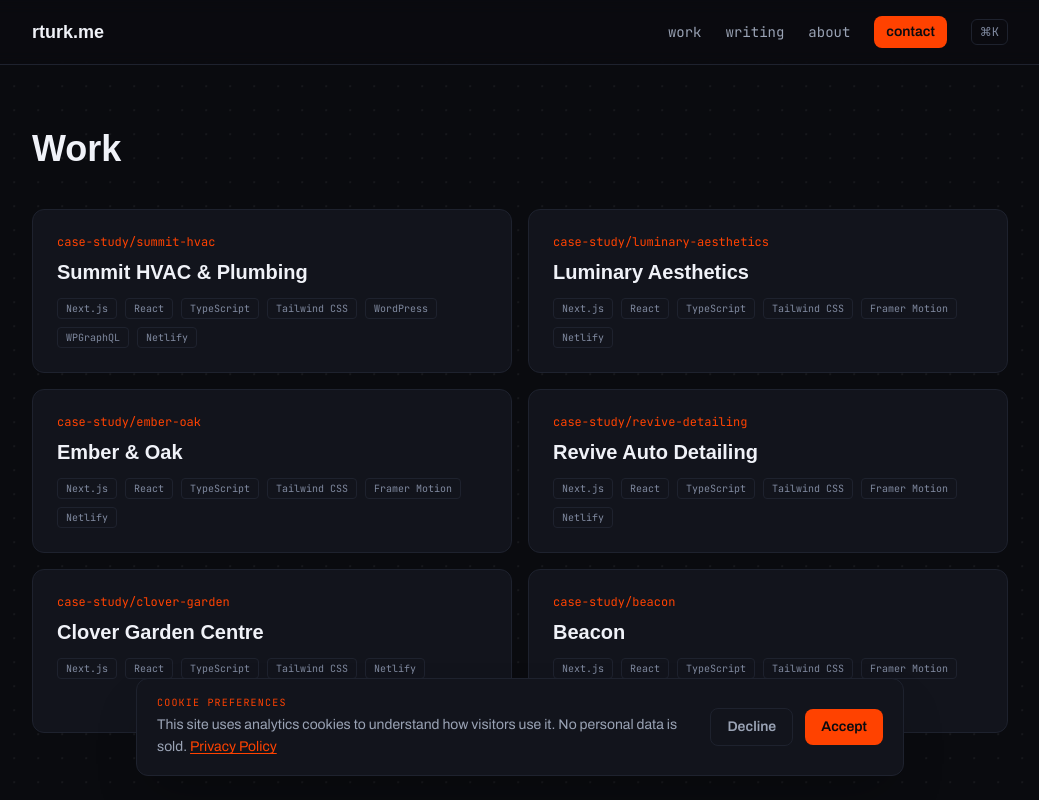
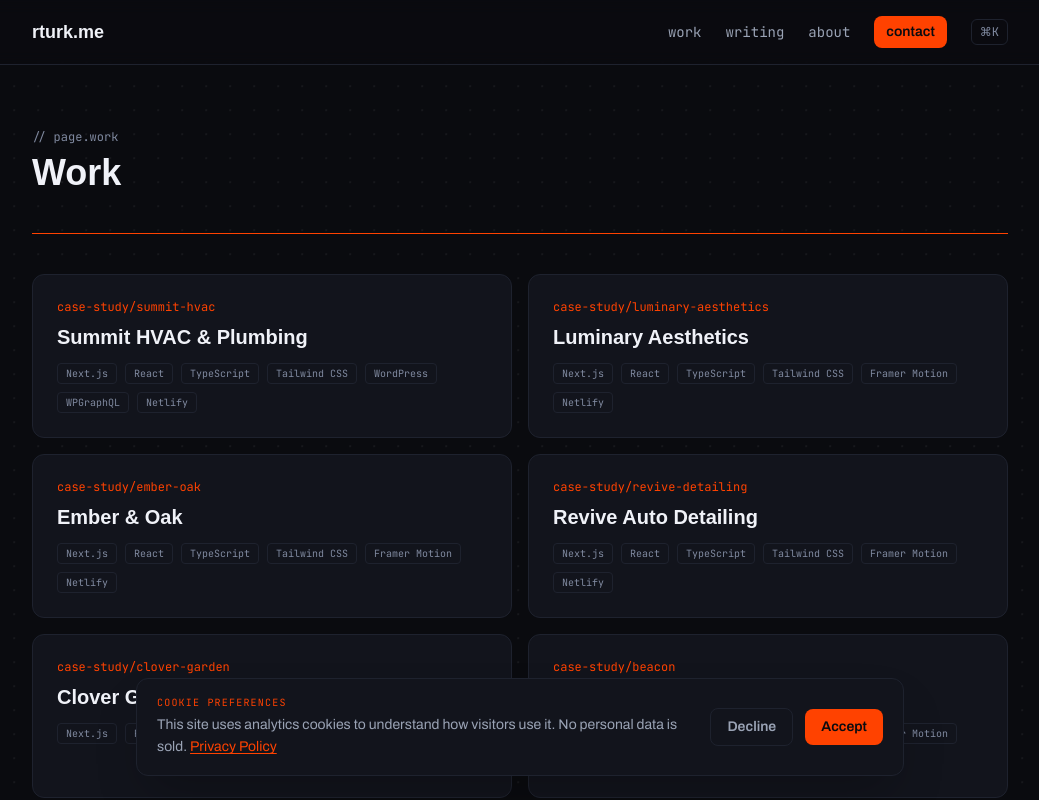
Before and after one commit to RayTurk/rturk-me, a Next.js app: page /work in a window 1280 px wide. Shown: the top 800 px of the page, without its empty margins (120-1159 px from the left). Built offline with nearby package versions, Linux system fonts and the light colour scheme; no server answers; a web font is replaced by a local one.

Commit message:
feat: page header labels and border-ion accent on Work, Writing, Contact

```diff
--- a/src/app/contact/page.tsx
+++ b/src/app/contact/page.tsx
@@ -1,16 +1,18 @@
 import type { Metadata } from 'next';
 import ContactForm from '@/components/contact/ContactForm';
+import SectionLabel from '@/components/layout/SectionLabel';
 
 export const metadata: Metadata = { title: 'Contact', description: 'Get in touch with Ray Turk.' };
 
 export default function ContactPage() {
   return (
     <div className="mx-auto max-w-xl px-6 py-16">
-      <h1 className="font-display text-4xl font-semibold">Contact</h1>
+      <SectionLabel label="page.contact" />
+      <h1 className="mt-2 font-display text-4xl font-semibold">Contact</h1>
       <p className="mt-4 text-muted">Have a project or a role in mind? Send a note.</p>
-      <div className="mt-10">
+      <section className="mt-10 border-t border-ion pt-10">
         <ContactForm />
-      </div>
+      </section>
     </div>
   );
 }
--- a/src/app/work/page.tsx
+++ b/src/app/work/page.tsx
@@ -1,6 +1,7 @@
 import type { Metadata } from 'next';
 import { getAllProjects } from '@/lib/api';
 import TiltCard from '@/components/interactive/TiltCard';
+import SectionLabel from '@/components/layout/SectionLabel';
 
 export const revalidate = 3600;
 export const metadata: Metadata = { title: 'Work', description: 'Case studies and selected projects by Ray Turk.' };
@@ -10,8 +11,10 @@ export default async function WorkPage() {
 
   return (
     <div className="mx-auto max-w-5xl px-6 py-16">
-      <h1 className="font-display text-4xl font-semibold">Work</h1>
-      <div className="mt-10 grid gap-4 md:grid-cols-2">
+      <SectionLabel label="page.work" />
+      <h1 className="mt-2 font-display text-4xl font-semibold">Work</h1>
+      <section className="mt-10 border-t border-ion pt-10">
+        <div className="grid gap-4 md:grid-cols-2">
           {projects.map((project) => (
             <TiltCard
               key={project.slug}
@@ -35,6 +38,7 @@ export default async function WorkPage() {
             </TiltCard>
           ))}
         </div>
+      </section>
     </div>
   );
 }
--- a/src/app/writing/page.tsx
+++ b/src/app/writing/page.tsx
@@ -1,6 +1,7 @@
 import Link from 'next/link';
 import type { Metadata } from 'next';
 import { getAllPosts } from '@/lib/api';
+import SectionLabel from '@/components/layout/SectionLabel';
 
 export const revalidate = 3600;
 export const metadata: Metadata = { title: 'Writing', description: 'Technical writing by Ray Turk.' };
@@ -10,8 +11,10 @@ export default async function WritingPage() {
 
   return (
     <div className="mx-auto max-w-3xl px-6 py-16">
-      <h1 className="font-display text-4xl font-semibold">Writing</h1>
-      <ul className="mt-10 divide-y divide-hairline">
+      <SectionLabel label="page.writing" />
+      <h1 className="mt-2 font-display text-4xl font-semibold">Writing</h1>
+      <section className="mt-10 border-t border-ion pt-10">
+        <ul className="divide-y divide-hairline">
           {posts.map((post) => (
             <li key={post.slug}>
               <Link
@@ -26,6 +29,7 @@ export default async function WritingPage() {
             </li>
           ))}
         </ul>
+      </section>
     </div>
   );
 }
```
Lines whose indentation alone changed are shown as unchanged.
